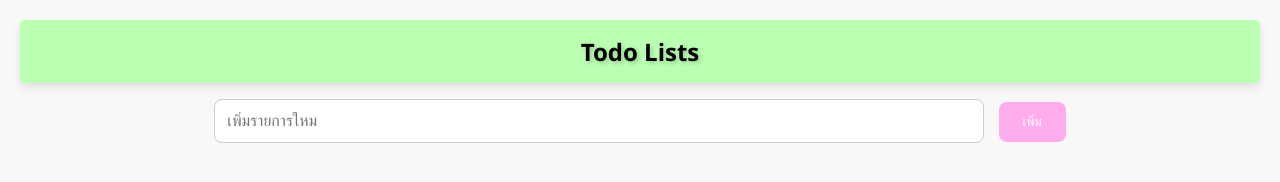
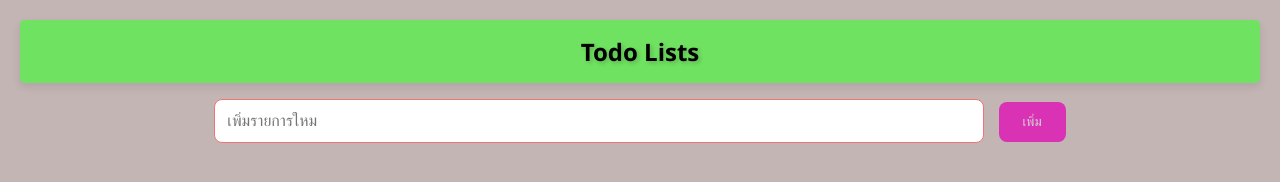
Before and after one commit to 65160372/88726065, a plain HTML site: page Lab7/todo.html in a window 1280 px wide. Drawn offline with Linux system fonts and the light colour scheme; files that its build step writes are made by us from their sources; files whose address does not match are found by name.

Commit message:
ปรับสไตล์ CSS เพิ่มความสวยงาม

```diff
--- a/lab07/styles.css
+++ b/lab07/styles.css
@@ -3,55 +3,55 @@ body {
     font-family: "Segoe UI", Tahoma, Geneva, Verdana, sans-serif;
     text-align: center;
     margin: 20px;
-    background-color: #f8f8f8;
+    background-color: #c4b5b5;
     }
     h1 {
     color: #333;
     font-size: 24px;
-    background-color: #bbffb2;
+    background-color: #70e261;
     padding: 15px;
     border-radius: 5px;
     color: rgb(0, 0, 0);
-    text-shadow: 2px 2px 4px rgba(0, 0, 0, 0.2);
-    box-shadow: 0 4px 8px rgba(0, 0, 0, 0.1);
+    text-shadow: 2px 2px 4px rgba(14, 12, 12, 0.2);
+    box-shadow: 0 4px 8px rgba(19, 18, 18, 0.1);
     }
     ul {
     list-style-type: none;
     padding: 0;
     }
     li {
-    background-color: #fff;
+    background-color: #e7e6e6;
 
     padding: 15px;
     margin: 10px 0;
     border-radius: 8px;
-    box-shadow: 0 2px 4px rgba(0, 0, 0, 0.1);
+    box-shadow: 0 2px 4px rgba(58, 48, 48, 0.1);
     display: flex;
     justify-content: space-between;
     align-items: center;
     transition: background-color 0.3s, transform 0.2s;
     }
     li.completed {
-    background-color: #d4edda;
+    background-color: #1eb341;
     text-decoration: line-through;
     }
     input[type="text"] {
     width: 60%;
     padding: 12px;
-    border: 1px solid #ccc;
+    border: 1px solid #f07474;
     border-radius: 8px;
     margin-right: 10px;
     font-size: 16px;
     }
     button {
     padding: 12px 24px;
-    background-color: #ffaced;
-    color: white;
+    background-color: #da32b5;
+    color: rgb(212, 212, 212);
     border: none;
     border-radius: 8px;
     cursor: pointer;
     transition: background-color 0.3s;
     }
     button:hover {
-    background-color: #0056b3;
+    background-color: #002246;
     }
```
